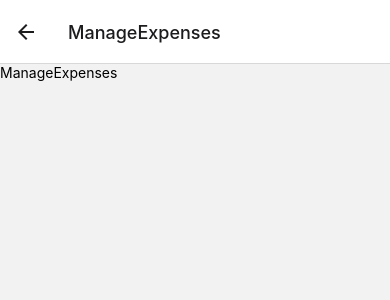
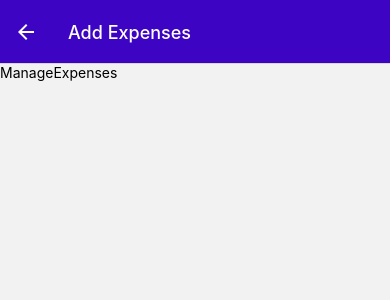
Before and after one commit to NataLinaIT/react-native-expenses-app, a React Native app: screen /ManageExpenses in a window 390 px wide. Shown: the top 300 px of the page. Built offline with nearby package versions, Linux system fonts and the light colour scheme.

Commit message:
Modal presentation

```diff
--- a/App.js
+++ b/App.js
@@ -59,7 +59,12 @@ export default function App() {
     <>
       <StatusBar style="auto" />
       <NavigationContainer>
-        <Stack.Navigator>
+        <Stack.Navigator
+          screenOptions={{
+            headerStyle: {backgroundColor: GlobalStyles.colors.primary500},
+            headerTintColor: 'white',
+          }}
+        >
           <Stack.Screen
             name="ExpensesOverview"
             component={ExpensesOverview}
@@ -68,6 +73,9 @@ export default function App() {
           <Stack.Screen
             name="ManageExpenses"
             component={ManageExpenses}
+            options={{
+              presentation: 'modal'
+            }}
           />
         </Stack.Navigator>
       </NavigationContainer>
--- a/components/ExpenseItem.js
+++ b/components/ExpenseItem.js
@@ -3,12 +3,14 @@ import { useNavigation } from '@react-navigation/native';
 import { GlobalStyles } from '../constants/styles';
 import { getFormattedDate } from '../util/date';
 
-const ExpenseItem = ({description, date, amount}) => {
+const ExpenseItem = ({id, description, date, amount}) => {
   const navigation = useNavigation()
   const formattedDate = getFormattedDate(date);
 
   const press = () => {
-    navigation.navigate('ManageExpenses');
+    navigation.navigate('ManageExpenses', {
+      expenseId: id
+    });
   }
 
   return (
--- a/screens/ManageExpenses.js
+++ b/screens/ManageExpenses.js
@@ -1,6 +1,16 @@
+import { useLayoutEffect } from 'react';
 import { View, Text } from 'react-native';
 
-const ManageExpenses = () => {
+const ManageExpenses = ({route, navigation}) => {
+  const editedExpenseId = route.params?.expenseId;
+  const isEditing = !!editedExpenseId;
+
+  useLayoutEffect(() => {
+    navigation.setOptions({
+      title: isEditing? 'Edit Expenses': 'Add Expenses'
+    })
+  }, [navigation, isEditing]);
+
   return (
     <View>
       <Text>
```
